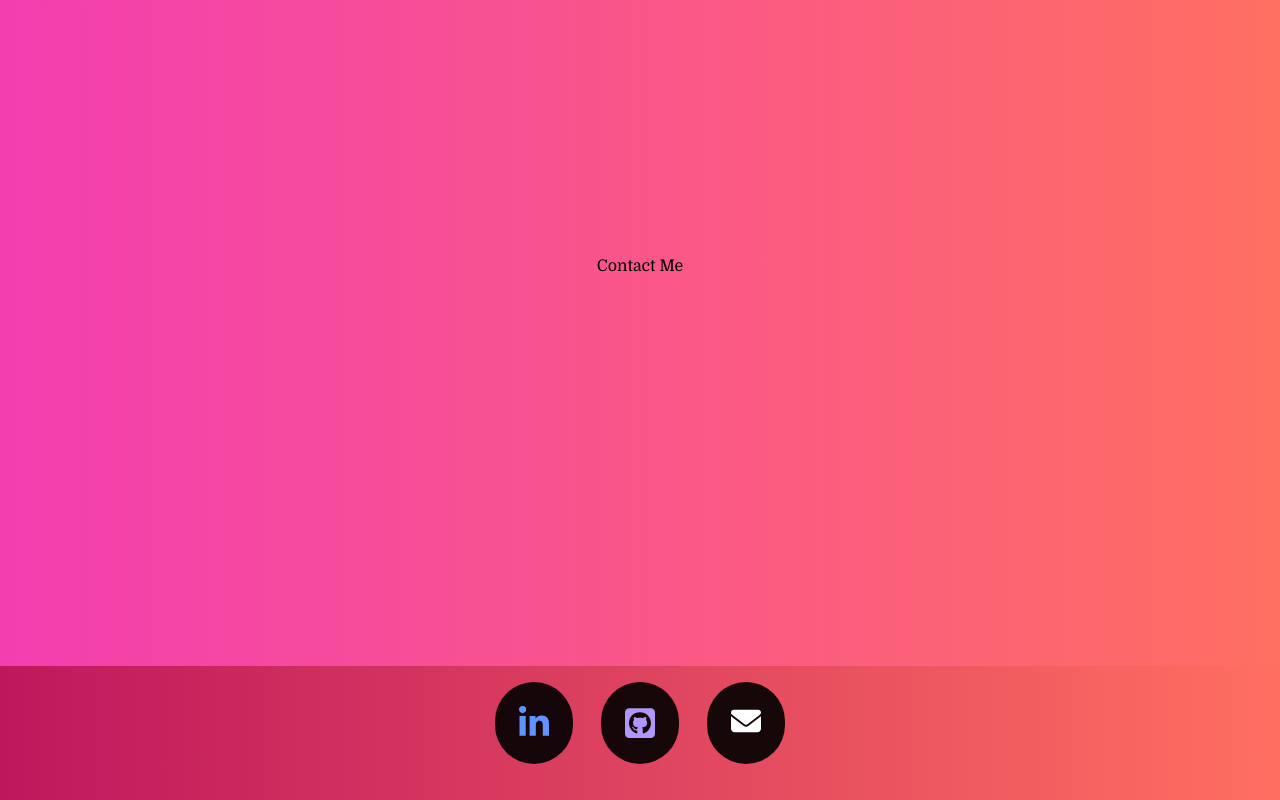
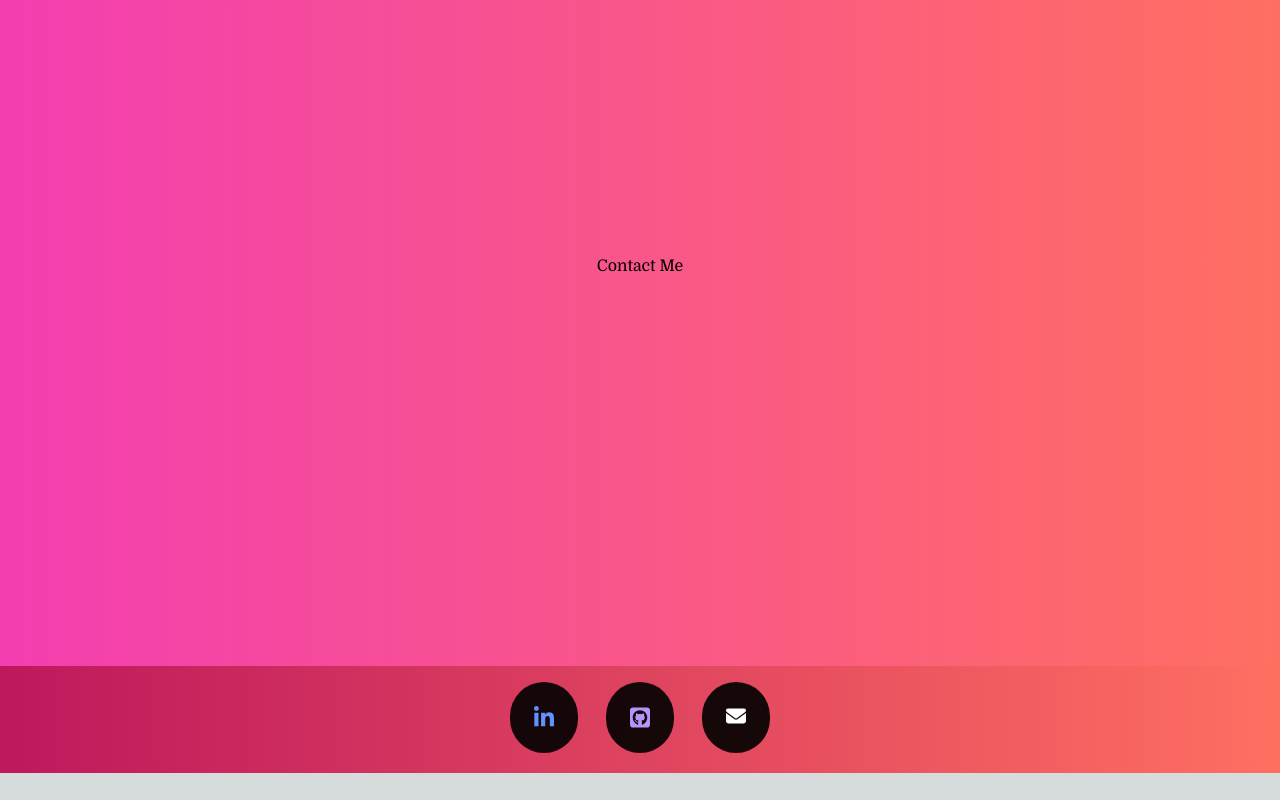
Before and after one commit to alehow84/Portfolio, a Next.js app: page / in a window 1280 px wide. Shown: the part 4062-4862 px from the top of the page. After the commit the page ends 4835 px from the top, so only its background shows below. Built offline with nearby package versions, Linux system fonts and the light colour scheme.

Commit message:
amend footer padding

```diff
--- a/src/app/components/layout/Footer.tsx
+++ b/src/app/components/layout/Footer.tsx
@@ -2,8 +2,10 @@ import SocialMedia from "@/app/static/SocialMedia";
 
 export default function Footer() {
   return (
-    <footer className="flex justify-center items-center p-4 bg-gradient-to-r from-pink-700 to-gradientRight h-max text-white">
-      <SocialMedia size={30} />
+    <footer className="flex justify-center items-center pt-2 bg-gradient-to-r from-pink-700 to-gradientRight h-max text-white">
+      <div className="pt-2">
+        <SocialMedia size={20} />
+      </div>
     </footer>
   );
 }
```
